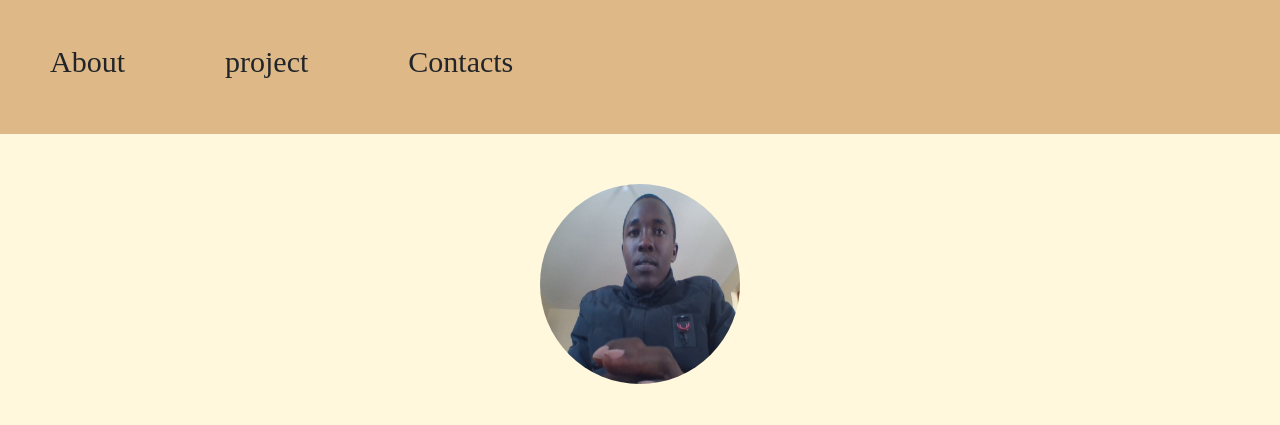
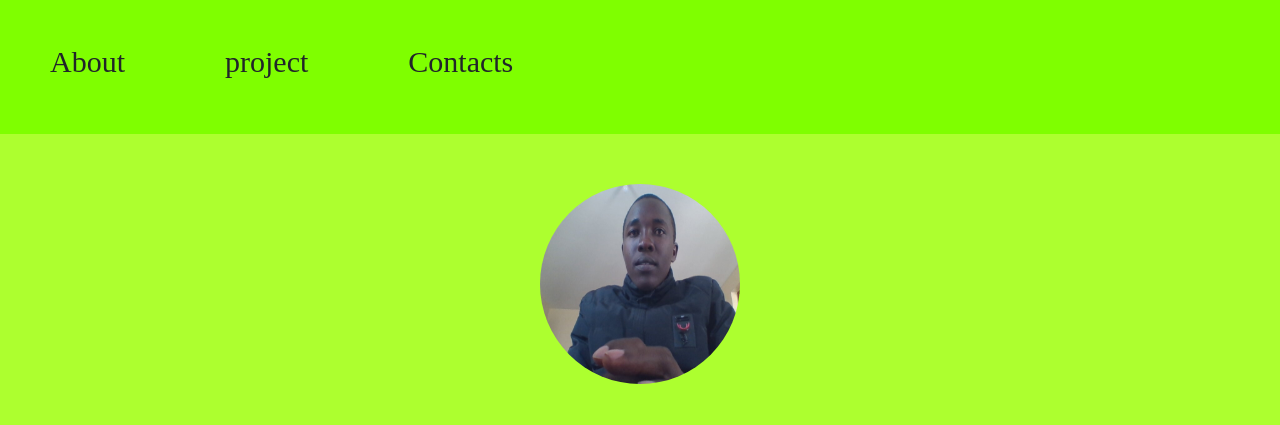
Before and after one commit to Kemboihosea/My-portfolio, a plain HTML site: page index.html in a window 1280 px wide. Shown: the part 67-492 px from the top of the page. Drawn offline with nearby package versions, Linux system fonts and the light colour scheme.

Commit message:
commit 2

```diff
--- a/style/style.css
+++ b/style/style.css
@@ -1,12 +1,13 @@
 body {
-    background-color: cornsilk;
+    background-color:greenyellow;
+
 }
 
 .nav{
     display: flex;
     list-style-type: none;
     font-family: italic;
-    background-color:burlywood
+    background-color:chartreuse
 
 }
 
@@ -53,4 +54,5 @@ img{
 
 .project {
     list-style-type: none;
+    text-align: center;
 }
```
Also changed, not shown: index.html (+2 -6 lines).
